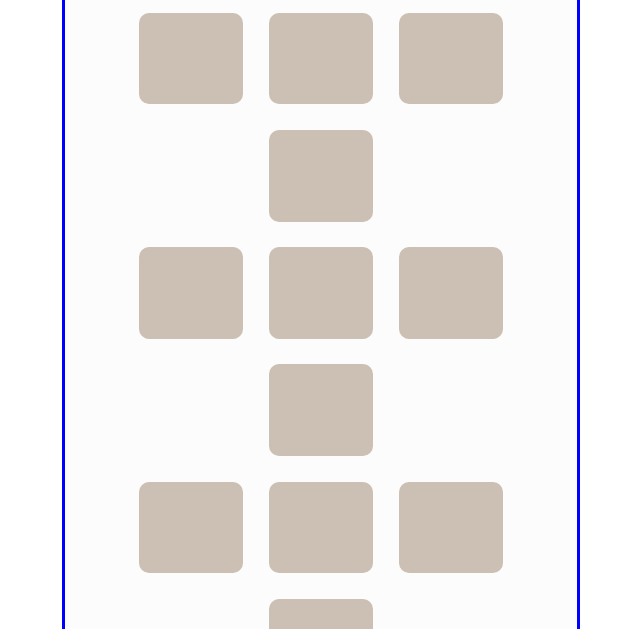
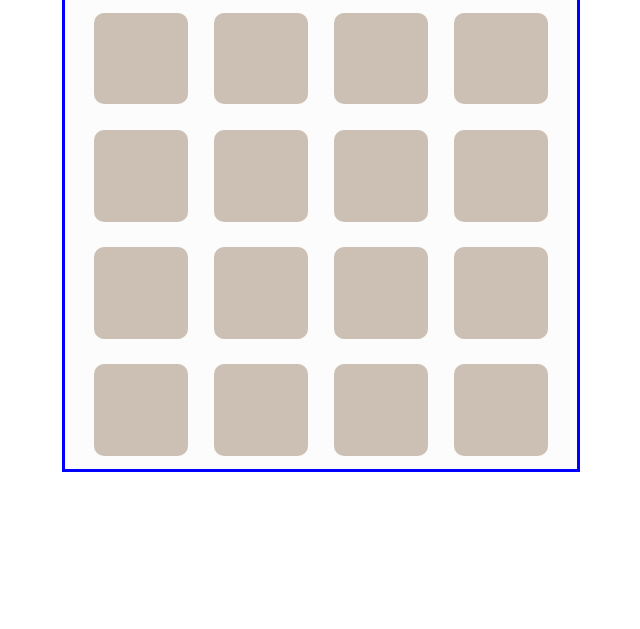
Before and after one commit to nguyenvandai61/2048JS, a website: page index.html in a window 1280 px wide. Shown: the part 171-800 px from the top of the page, without its empty margins (319-959 px from the left). Drawn offline with Linux system fonts and the light colour scheme.

Commit message:
Add README

```diff
--- a/style.css
+++ b/style.css
@@ -134,6 +134,7 @@ button {
     }
 
     td {
+        width: 18%;
         height: 7vw;
         font-size: 5vw;
     }
```
Also changed, not shown: README.md (added), design/view.png (added).
